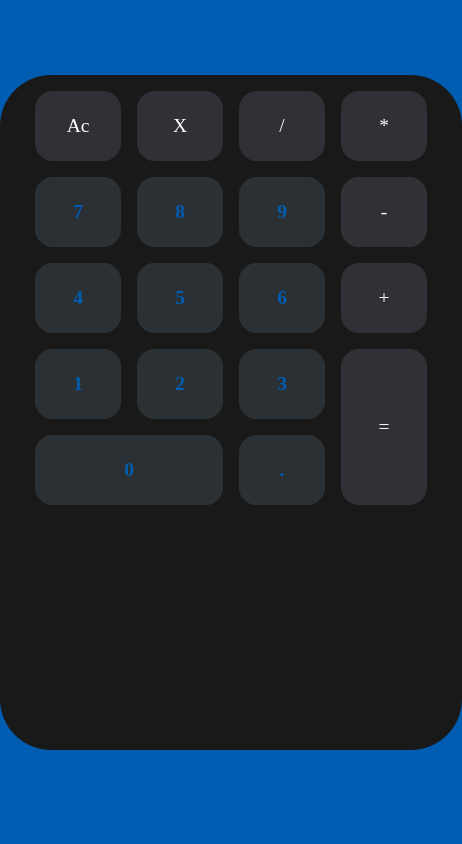
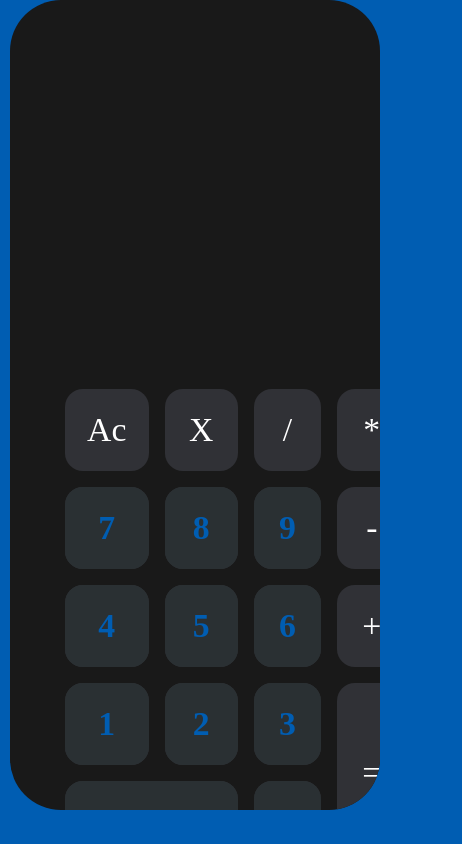
Before and after one commit to joao121gf/html-css, a plain HTML site: page exercicios/ex023/calculadora.html in a window 390 px wide. Shown: the whole page, 462 px wide, since content can reach past the window. Drawn offline with Linux system fonts and the light colour scheme.

Commit message:
Design calculadora no desktop terminado

```diff
--- /dev/null
+++ b/exercicios/ex023/calc2/style.css
@@ -0,0 +1,97 @@
+@charset "UTF-8";
+
+
+* {
+    margin: 0px;
+    padding: 0px;
+    font-family: Arial, Helvetica, sans-serif;
+}
+
+body {
+    background-color: #005DB2;
+}
+
+
+table {
+    background-color: #0E0E0E;
+    padding: 20px;
+    margin: auto;
+    height: 50vh;
+    width: 50vh;
+    margin-top: 6vh;
+    padding-top: 30vh;
+    margin-bottom: 15vh;
+    border-collapse: separate;
+    border-spacing: 16px;
+    border-radius: 18px;
+    box-shadow: 5px 5px 7px rgba(0, 0, 0, 0.637);
+}
+
+
+
+td {
+    padding: 22px;
+    margin-left: 2px;
+    height: 26px;
+    width: 42px;
+    text-align: center;
+    border-radius: 18px;
+    font-size: 2em;
+    border: 1px solid black;
+    background-color: #303136;
+    color: #1991FF;
+    font-weight: bolder;
+    text-shadow: 1px 2px 2px black;
+
+
+  }
+
+
+
+  td:hover {
+    background-color: rgba(255, 255, 255, 0.603);
+    cursor: pointer;
+  }
+
+
+
+  .operadores {
+    background-color: #1991FF;
+    color: white;
+  }
+
+  .cinza {
+    background-color: #646874;
+    color: white;
+  }
+
+
+  footer > div {
+    color: aliceblue;
+    padding: 16px;
+    width: auto;
+    background-color: #0E0E0E;
+    text-align: center;
+
+
+  }
+
+  footer {
+    margin-top: 20px;
+    font-size: 1.1em;
+  }
+
+footer > div > a {
+    color: #1991FF;
+    font-weight: bolder;
+    text-decoration: none;
+    text-shadow: 1px 2px 2px rgba(0, 0, 0, 0.699);
+    font-size: 1.2em;
+
+
+}
+
+
+footer > div > a:hover {
+    text-decoration: underline;
+}
--- a/exercicios/ex023/estilo/style.css
+++ b/exercicios/ex023/estilo/style.css
@@ -54,8 +54,8 @@ table {
   /* margin: 13 0 0 12; */
   padding-bottom: 30vh;
   margin-bottom: 20vh;
-  font-size: 2.5vh;
-  font-size: 2.5vw;
+  font-size: 2vh;
+
 
 
 
@@ -75,3 +75,51 @@ tbody {
 
 
 }
+
+
+
+
+@media (max-width: 490px) {
+  table {
+    margin-left: 0px;
+  border-collapse: separate;
+  border-spacing: 16px;
+  /* margin: 13 0 0 12; */
+  padding-bottom: 30vh;
+  margin-bottom: 20vh;
+  font-size: 2vh;
+  padding: 20px;
+  }
+
+  .centro {
+    background-color: #191919;
+    width: 95vw;
+    height: 96vh;
+    min-height: 299px;
+    border-radius: 51px;
+    color: white;
+    margin: auto;
+    overflow: hidden;
+    margin: auto;
+
+  }
+
+  .tabela {
+    /* background-color: aliceblue; */
+    height: 425px;
+    width: 49vh;
+    margin: 19px;
+    /* position: relative; */
+    margin-top: 20px;
+    display: block;
+    padding-top: 90%;
+}
+  body {
+    padding: 0px;
+  }
+  * {
+    padding: 0px;
+    margin: 0px;
+  }
+
+}
```
Also changed, not shown: exercicios/ex023/calc2/calc2.html (added, +47 -0 lines).
